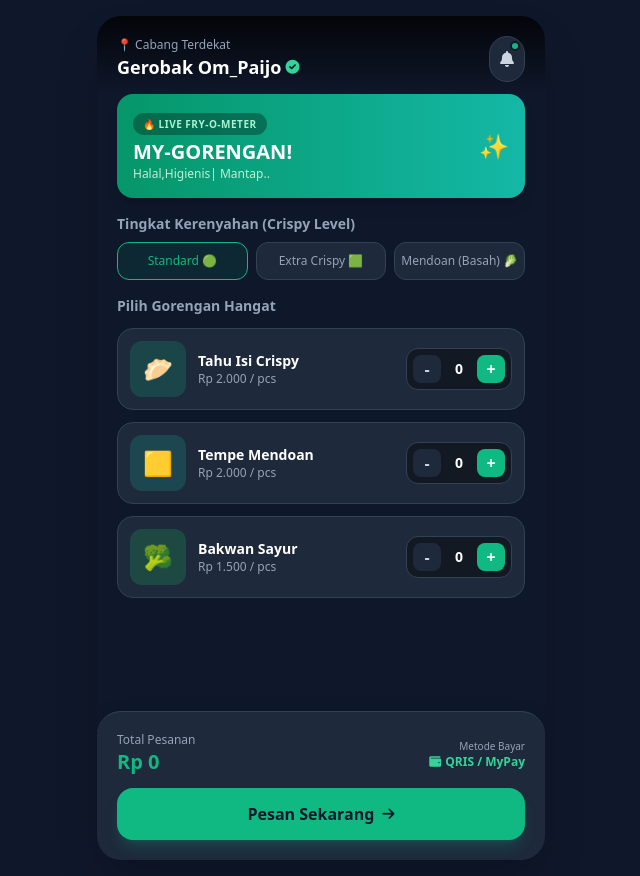
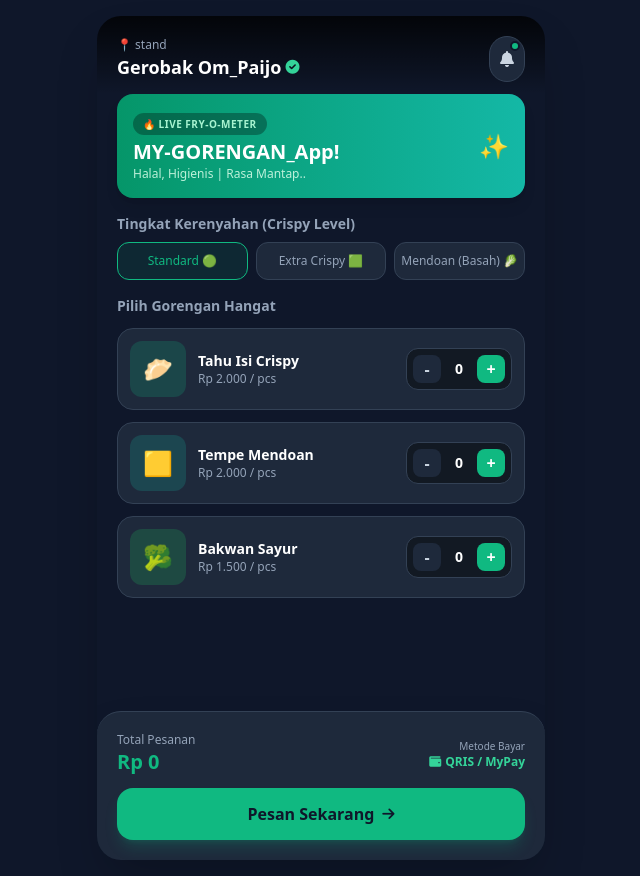
Before and after one commit to Squadsantuy/my-gorengan-app, a website: page index.html in a window 1280 px wide. Shown: the whole page, without its empty margins (319-959 px from the left). Drawn offline with nearby package versions, Linux system fonts and the light colour scheme.

Commit message:
Update text in index.html for branding changes

```diff
--- a/index.html
+++ b/index.html
@@ -46,7 +46,7 @@
         <!-- Top Header -->
         <div class="p-5 pb-3 bg-gradient-to-b from-black/80 to-transparent flex justify-between items-center z-10">
             <div>
-                <p class="text-xs text-slate-400 font-medium">📍 Cabang Terdekat</p>
+                <p class="text-xs text-slate-400 font-medium">📍 stand</p>
                 <h1 class="text-lg font-bold flex items-center gap-1">
                     Gerobak Om_Paijo <i class="fa-solid fa-circle-check text-emerald-400 text-sm"></i>
                 </h1>
@@ -64,8 +64,8 @@
                     <span class="bg-black/30 text-emerald-200 text-[10px] font-bold uppercase tracking-wider px-2.5 py-1 rounded-full backdrop-blur-sm">
                         🔥 Live Fry-O-Meter
                     </span>
-                    <h2 class="text-xl font-extrabold mt-1 text-white">MY-GORENGAN!</h2>
-                    <p class="text-xs text-emerald-100 opacity-90">Halal,Higienis| Mantap..</p>
+                    <h2 class="text-xl font-extrabold mt-1 text-white">MY-GORENGAN_App!</h2>
+                    <p class="text-xs text-emerald-100 opacity-90">Halal, Higienis | Rasa Mantap..</p>
                 </div>
                 <div class="z-10 text-right"><span class="text-2xl">✨</span></div>
             </div>
```
